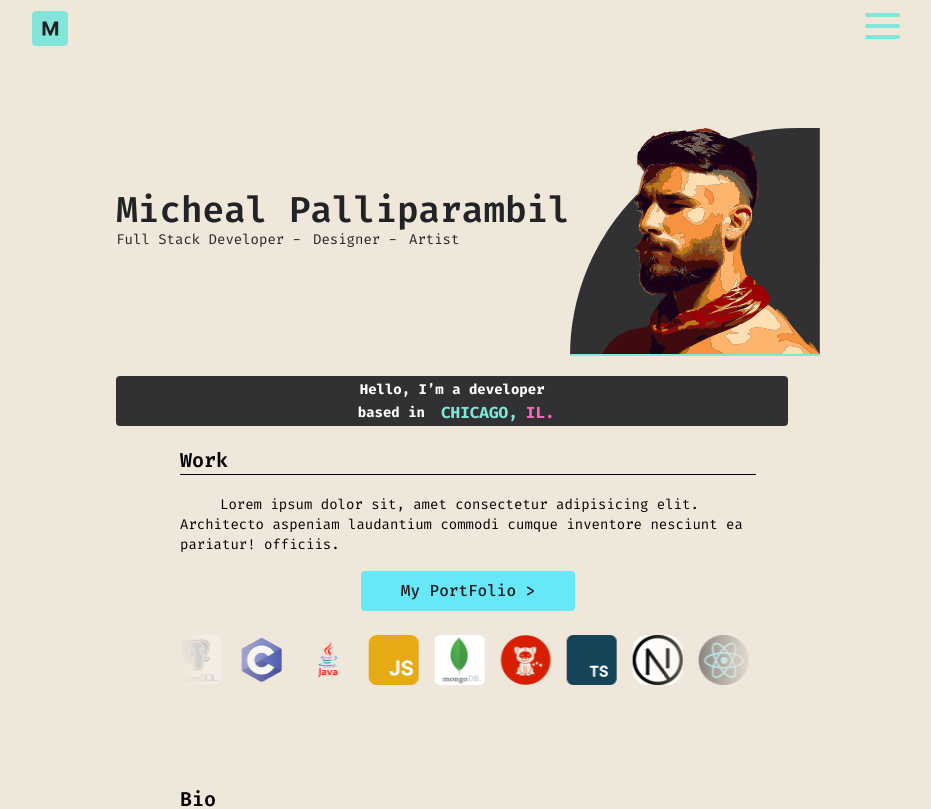
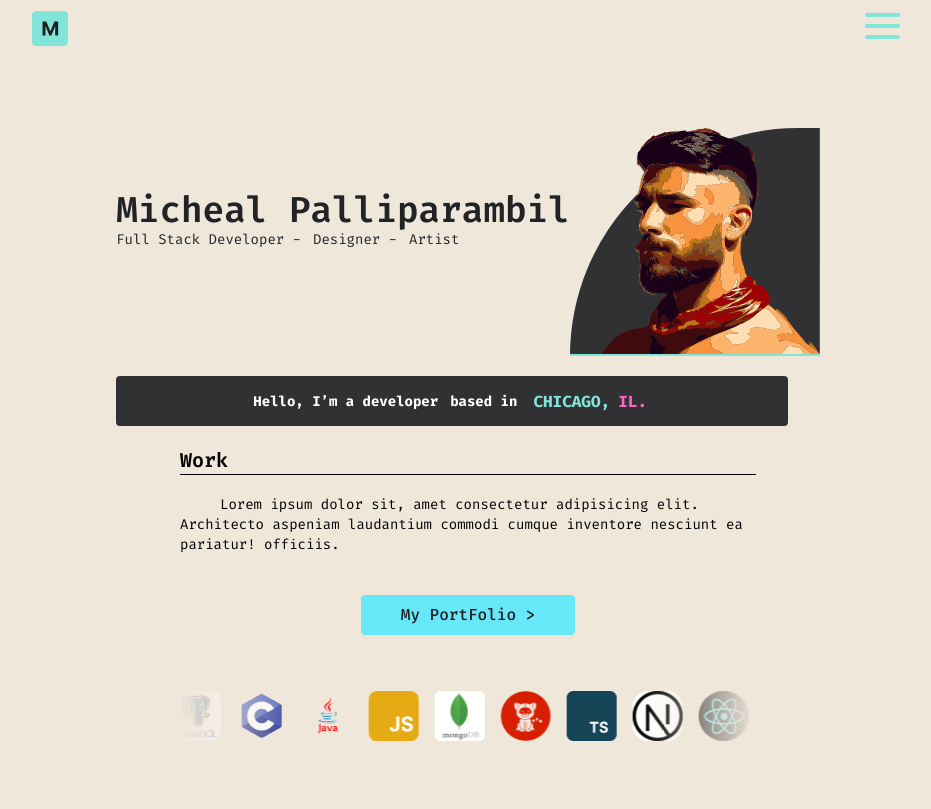
Before and after one commit to mike-rambil/Old_Portfolio_version.2, a Next.js app: page / in a window 1280 px wide. Shown: the top 809 px of the page, without its empty margins (172-1103 px from the left). Built offline with nearby package versions, Linux system fonts and the light colour scheme.

Commit message:
Added The Mobile DropDown::Top right 65px

```diff
--- a/app/components/experience/Experience.tsx
+++ b/app/components/experience/Experience.tsx
@@ -39,7 +39,8 @@
         <article className='mb-16'>
           <section
             className='md:max-w-xl'
-            style={{ position: 'relative', overflowX: 'hidden' }}
+            // style={{ position: 'relative', overflowX: 'hidden' }}
+            style={{ overflowX: 'hidden' }}
           >
             <h2 className='portfolio-h2'>Work</h2>
             <p className='portfolio-paragraph max-w-xl'>
@@ -47,14 +48,14 @@
               Architecto aspeniam laudantium commodi cumque inventore nesciunt
               ea pariatur! officiis.
             </p>
-            <div className='flex justify-center items-center mt-4'>
+            <div className='flex justify-center items-center mt-4 md:mt-10'>
               <Link href='/portfolio' className='button'>
                 My PortFolio &gt;
               </Link>
             </div>
 
             <div
-              className='scroller mt-2'
+              className='scroller mt-2 md:mt-10'
               style={{
                 // position: 'absolute',
                 overflow: 'hidden',
--- a/app/components/hero/Hero.tsx
+++ b/app/components/hero/Hero.tsx
@@ -47,10 +47,10 @@
         <div className='max-w-2xl h-[50px] mt-5 text-center flex justify-center items-center bg-neutral1 text-white dark:text-gray-500 font-extrabold rounded'>
           <div className='hidden md:block'>
             {/* For Tablets and Up -> */}
-            <span className='text-sm hover:text-white'>
+            <span className='text-sm hover:text-white '>
               Hello, I’m a developer
             </span>
-            <span className='hidden md:block md:flex md:items-center'>
+            <span className='hidden md:inline-flex md:flex md:items-center'>
               <span className='text-white dark:text-gray-500 ml-3 text-sm hover:text-white'>
                 based in
               </span>
--- a/app/components/navbar.css
+++ b/app/components/navbar.css
@@ -72,5 +72,6 @@
 @media screen and (max-width: 756px) {
   .navbar {
     right: 30px;
+    top: 65px;
   }
 }
```
Also changed, not shown: app/page.tsx (+4 -3 lines), 2 other files (tests, documents, lock files or other folders).
